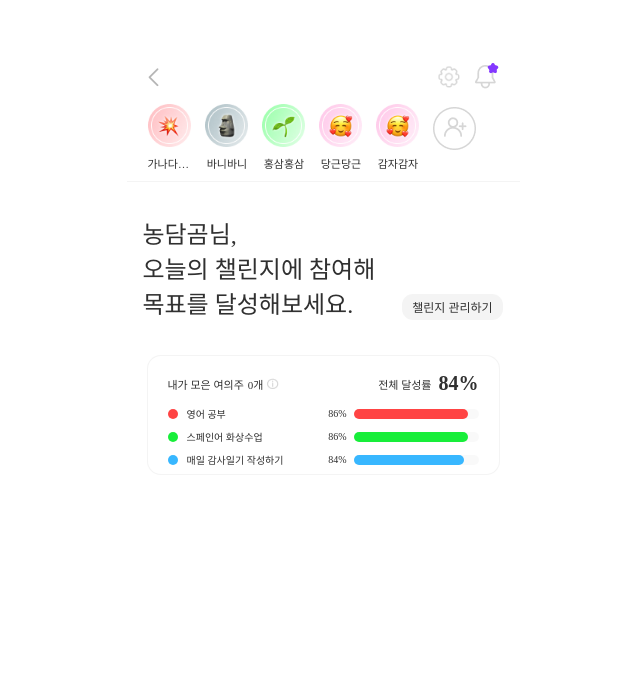
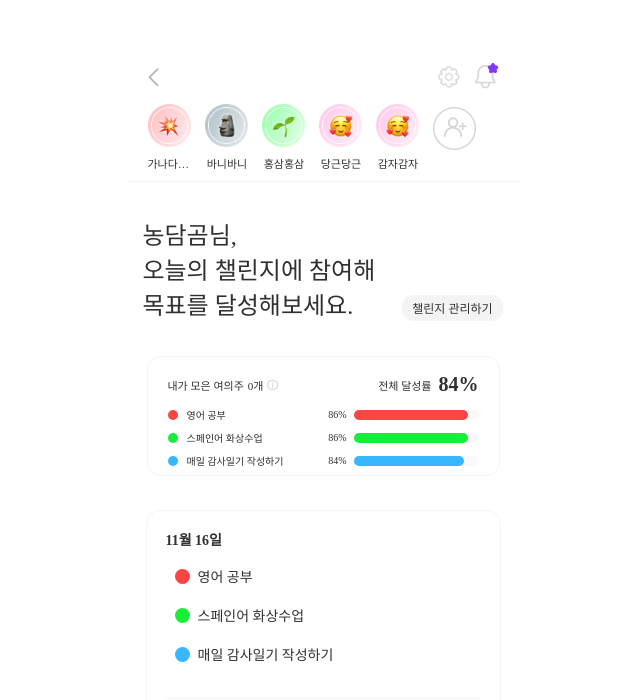
Before and after one commit to 11th-LikeLion-DragOn/DragOn_Front, a React (Create React App) app: page /main in a window 1280 px wide. Shown: the top 700 px of the page, without its empty margins (317-957 px from the left). Built offline with nearby package versions, Linux system fonts and the light colour scheme.

Commit message:
feat: 메인페이지 오늘 챌린지 UI 추가

```diff
--- /dev/null
+++ b/src/components/MainPage/Challenge.js
@@ -0,0 +1,100 @@
+import React from "react";
+import { styled } from "styled-components";
+
+const Challenge = () => {
+  return (
+    <Wrapper>
+      <Date>11월 16일</Date>
+      <ChallengeList>
+        <Goal1>
+          <div id="circle"></div>
+          <span>영어 공부</span>
+        </Goal1>
+        <Goal2>
+          <div id="circle"></div>
+          <span>스페인어 화상수업</span>
+        </Goal2>
+        <Goal3>
+          <div id="circle"></div>
+          <span>매일 감사일기 작성하기</span>
+        </Goal3>
+      </ChallengeList>
+    </Wrapper>
+  );
+};
+
+export default Challenge;
+
+const Wrapper = styled.div`
+  width: 315px;
+  border-bottom: 1.2px solid rgba(199, 198, 198, 0.2);
+`;
+
+const Date = styled.div`
+  margin-bottom: 17px;
+  color: var(--black);
+  font-feature-settings: "clig" off, "liga" off;
+  font-family: Pretendard;
+  font-size: 14px;
+  font-style: normal;
+  font-weight: 600;
+  line-height: normal;
+`;
+
+const ChallengeList = styled.div`
+  padding-left: 9px;
+  margin-bottom: 34px;
+  display: flex;
+  flex-direction: column;
+  gap: 19px;
+
+  color: var(--black);
+  font-feature-settings: "clig" off, "liga" off;
+  font-family: Pretendard;
+  font-size: 14px;
+  font-style: normal;
+  font-weight: 400;
+  line-height: normal;
+`;
+
+const Goal1 = styled.div`
+  display: flex;
+  gap: 8px;
+  align-items: center;
+
+  #circle {
+    width: 15px;
+    height: 15px;
+    flex-shrink: 0;
+    border-radius: 50%;
+    background-color: var(--red);
+  }
+`;
+
+const Goal2 = styled.div`
+  display: flex;
+  gap: 8px;
+  align-items: center;
+
+  #circle {
+    width: 15px;
+    height: 15px;
+    flex-shrink: 0;
+    border-radius: 50%;
+    background-color: var(--green);
+  }
+`;
+
+const Goal3 = styled.div`
+  display: flex;
+  gap: 8px;
+  align-items: center;
+
+  #circle {
+    width: 15px;
+    height: 15px;
+    flex-shrink: 0;
+    border-radius: 50%;
+    background-color: var(--blue);
+  }
+`;
--- a/src/components/MainPage/MainTop.js
+++ b/src/components/MainPage/MainTop.js
@@ -51,7 +51,6 @@ const Wrapper = styled.div`
   height: 181px;
   flex-shrink: 0;
   border-bottom: 1.2px solid rgba(199, 198, 198, 0.2);
-  margin-bottom: 33px;
 `;
 
 const Buttons = styled.div`
--- a/src/pages/MainPage.js
+++ b/src/pages/MainPage.js
@@ -5,6 +5,7 @@ import { useNavigate } from "react-router-dom";
 import MainTop from "../components/MainPage/MainTop";
 import StatusBox from "../components/MainPage/StatusBox";
 import FillModal from "../components/MainPage/FillModal";
+import Challenge from "../components/MainPage/Challenge";
 
 import profile1 from "../assets/icons/profile1.png";
 import profile2 from "../assets/icons/profile2.png";
@@ -48,6 +49,9 @@ const MainPage = () => {
         </Title>
         <StatusBox balls={balls} />
       </MyChallenge>
+      <ChallengeBox>
+        <Challenge />
+      </ChallengeBox>
       {modal && <FillModal closeModal={closeModal} balls={balls} />}
     </Wrapper>
   );
@@ -61,6 +65,7 @@ const Wrapper = styled.div`
   display: flex;
   flex-direction: column;
   align-items: center;
+  gap: 34px;
 `;
 
 const MyChallenge = styled.div`
@@ -105,3 +110,15 @@ const Management = styled.div`
   font-weight: 400;
   line-height: normal;
 `;
+
+const ChallengeBox = styled.div`
+  width: 315px;
+  display: flex;
+  padding: 18px 19px;
+  flex-direction: column;
+  justify-content: center;
+  align-items: center;
+  gap: 24px;
+  border-radius: 14px;
+  border: 1px solid rgba(199, 198, 198, 0.2);
+`;
```
Also changed, not shown: src/components/MainPage/IconBox.js (added, +14 -0 lines).
